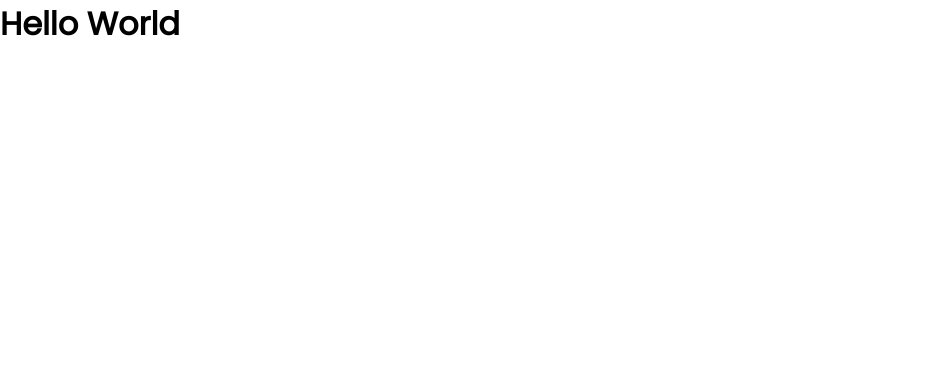
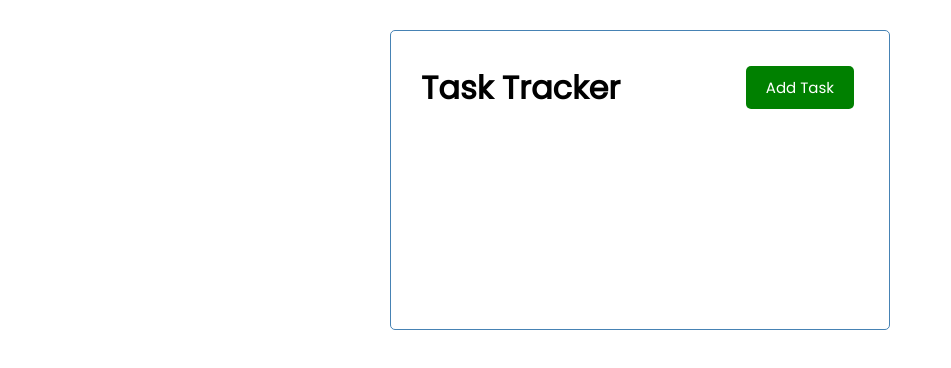
Before and after one commit to Hassan-Foadi/Task-Tracker-Vue, a Vue app: page / in a window 1280 px wide. Shown: the top 368 px of the page, without its empty margins (0-951 px from the left). Built offline with nearby package versions, Linux system fonts and the light colour scheme.

Commit message:
Created Button Component

```diff
--- a/src/App.vue
+++ b/src/App.vue
@@ -1,11 +1,41 @@
 <template>
-  <h1>Hello World</h1>
+  <div class="container">
+    <HeaderComp title="Task Tracker" />
+  </div>
 </template>
 
 <script>
+import HeaderComp from "./components/Header";
 export default {
   name: "App",
-  components: {},
+  components: { HeaderComp },
+  data() {
+    return {
+      tasks: [],
+    };
+  },
+  created() {
+    this.task = [
+      {
+        id: 1,
+        text: "Doctors Appointment",
+        day: "Feb 5th at 2:30pm",
+        reminder: true,
+      },
+      {
+        id: "2",
+        text: "Meeting at School",
+        day: "Feb 6th at 1:30am",
+        reminder: true,
+      },
+      {
+        id: "3",
+        text: "Food Shopping",
+        day: "Feb 5th at 2:30am",
+        reminder: true,
+      },
+    ];
+  },
 };
 </script>
 
--- /dev/null
+++ b/src/components/Button.vue
@@ -0,0 +1,20 @@
+<template>
+  <button @click="onClick()" :style="{ background: color }" class="btn">
+    {{ text }}
+  </button>
+</template>
+
+<script>
+export default {
+  name: "ButtonComp",
+  props: {
+    text: String,
+    color: String,
+  },
+  methods: {
+    onClick() {
+      console.log("click");
+    },
+  },
+};
+</script>
--- /dev/null
+++ b/src/components/Header.vue
@@ -0,0 +1,26 @@
+<template>
+  <header>
+    <h1>{{ title }}</h1>
+    <ButtonComp text="Add Task" color="green" />
+  </header>
+</template>
+
+<script>
+import ButtonComp from "./Button";
+export default {
+  name: "HeaderComp",
+  props: { title: String },
+  components: {
+    ButtonComp,
+  },
+};
+</script>
+
+<style scope>
+header {
+  display: flex;
+  justify-content: space-between;
+  align-items: center;
+  margin-bottom: 20px;
+}
+</style>
```
Also changed, not shown: src/components/Tasks.vue (added, +10 -0 lines).
